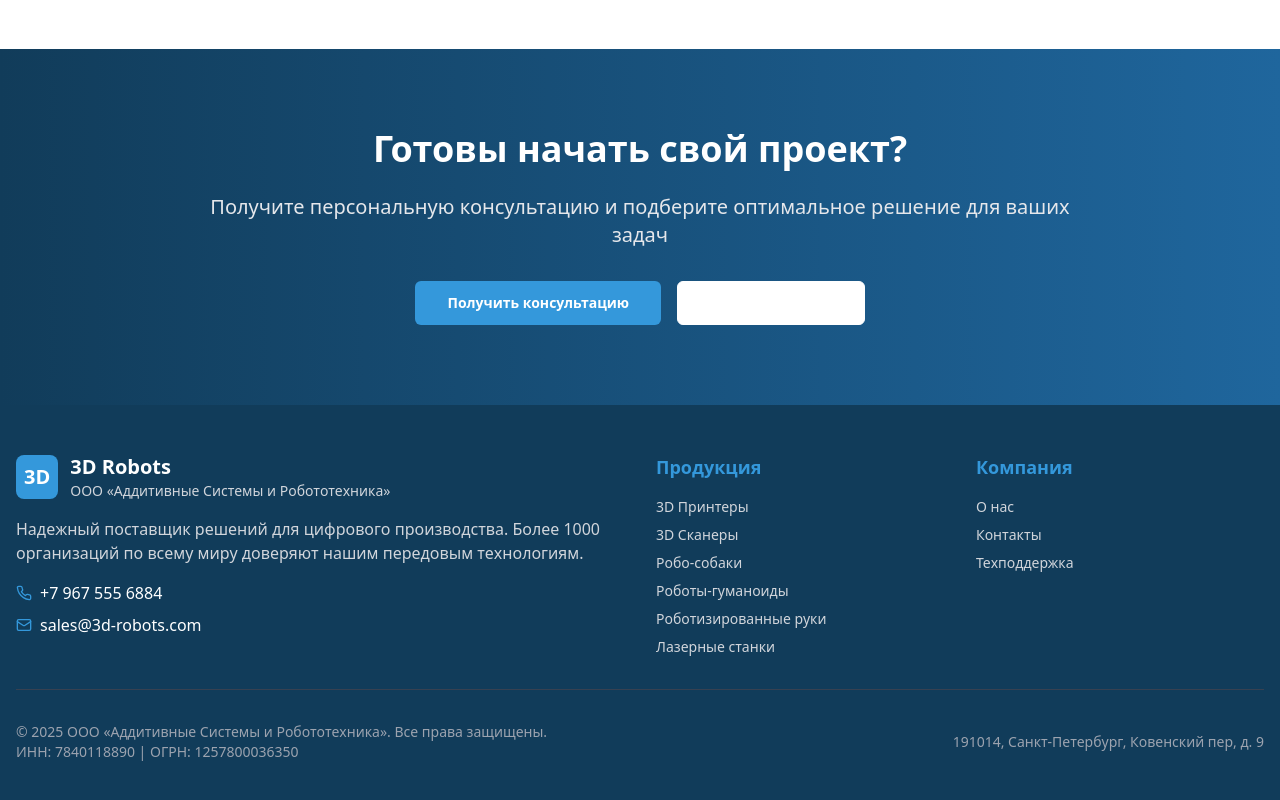
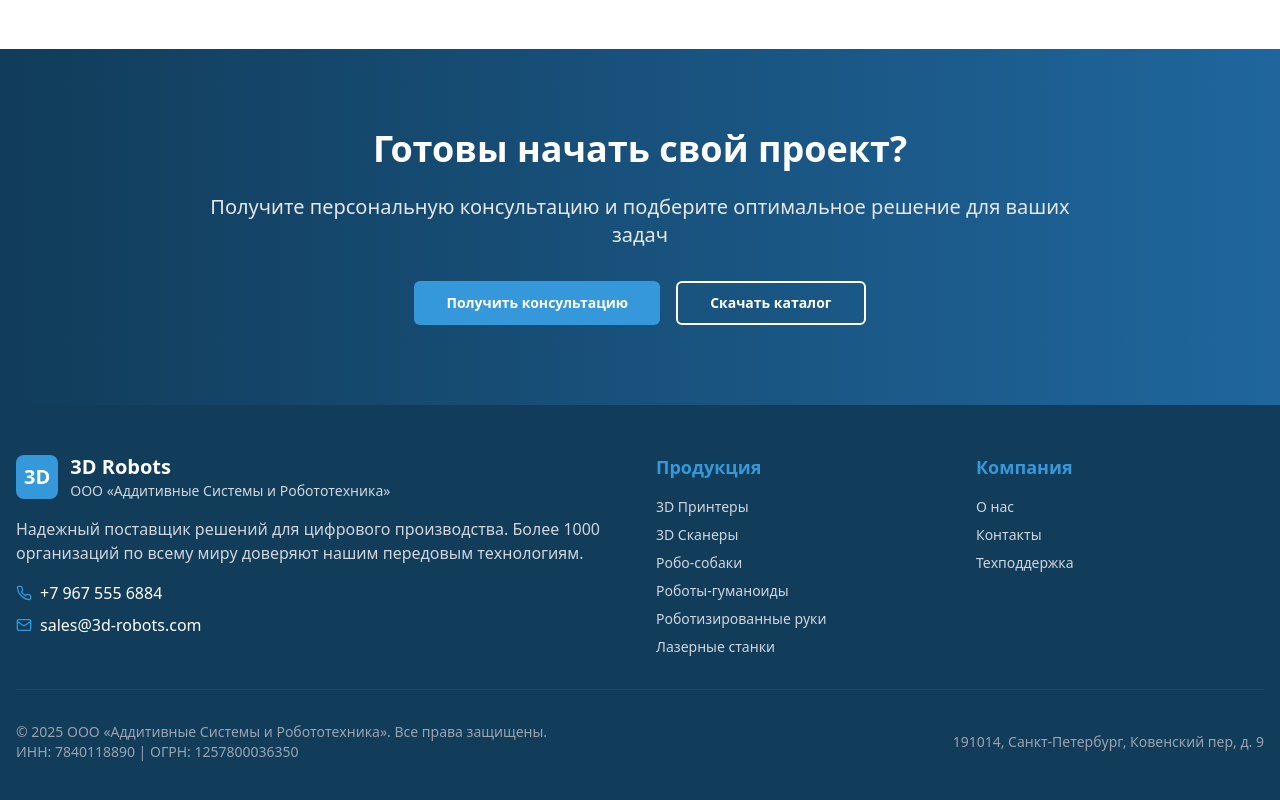
Before and after one commit to egordriagin/d-robots-digital-forge, a React (Vite) app: page / in a window 1280 px wide. Shown: the part 3218-4018 px from the top of the page. Built offline with nearby package versions, Linux system fonts and the light colour scheme.

Commit message:
Apply button color scheme
Apply the same color scheme to the "Скачать каталог" button on the homepage.

```diff
--- a/src/pages/Index.tsx
+++ b/src/pages/Index.tsx
@@ -247,7 +247,7 @@ const Index = () => {
                   Получить консультацию
                 </Button>
               </Link>
-              <Button size="lg" variant="outline" className="border-white text-white hover:bg-white hover:text-[#113C5A] font-semibold px-8 py-3">
+              <Button size="lg" variant="outline" className="border-2 border-white bg-transparent text-white hover:bg-white hover:text-[#113C5A] font-semibold px-8 py-3">
                 Скачать каталог
               </Button>
             </div>
```
